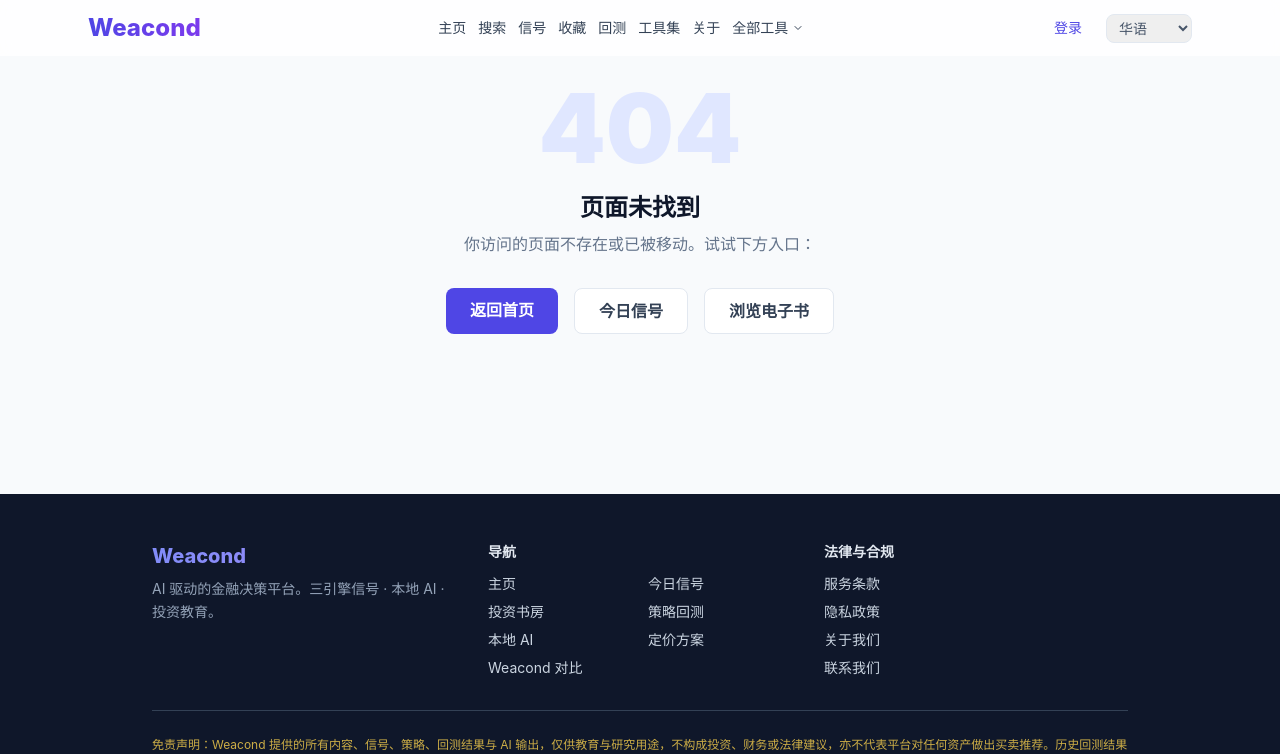
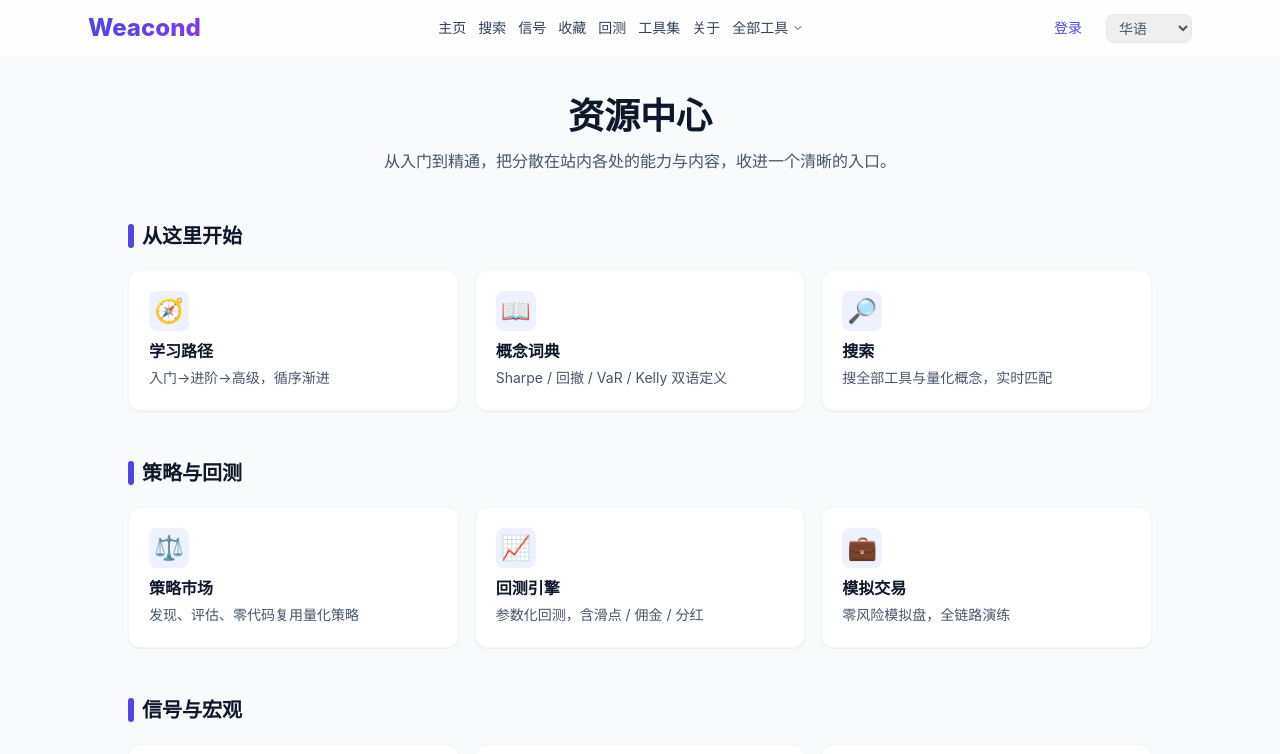
Before and after one commit to weacond/weacondwebsite, a Next.js app: page /resources in a window 1280 px wide. Before the commit this address had no page. Shown: the top 754 px of the page. Built offline with nearby package versions, Linux system fonts and the light colour scheme.

Commit message:
feat(resources): 新增双语「资源中心 / Resource Hub」页，聚合学习路径·策略市场·概念词典·投资书房·全部工具为单一可发现入口；挂入导航「More → 功能与页面」。1531/1531 测试 + build 绿，/resources 已入册。

```diff
--- a/components/Navbar.js
+++ b/components/Navbar.js
@@ -34,6 +34,7 @@ const navItems = [
   { href: "/fear", key: "fear" },
   { href: "/stresstest", key: "stresstest" },
   { href: "/learning", key: "learning" },
+  { href: "/resources", key: "resources" },
   { href: "/drawdown", key: "drawdown" },
   { href: "/system", key: "system" },
   { href: "/compound", key: "compound" },
@@ -190,6 +191,7 @@ const labels = {
     strategies: "策略市场",
     pricing: "定价",
     about: "关于",
+    resources: "资源中心",
     login: "登录",
     dashboard: "仪表盘",
     switchLang: "切换语言",
@@ -290,6 +292,7 @@ const labels = {
     strategies: "Strategies",
     pricing: "Pricing",
     about: "About",
+    resources: "Resources",
     login: "Sign In",
     dashboard: "Dashboard",
     switchLang: "Switch language",
--- /dev/null
+++ b/pages/resources.js
@@ -0,0 +1,172 @@
+"use client";
+
+import Navbar from "../components/Navbar";
+import { useLanguage } from "../contexts/LanguageContext";
+import Head from "next/head";
+import Link from "next/link";
+
+export const metadata = {
+  title: "资源中心 · 学习路径 — Weacond",
+  description:
+    "从入门到精通：学习路径、策略市场、概念词典、投资书房与全部计算工具，一站直达。",
+  robots: { index: true, follow: true },
+};
+
+// 资源中心：把已分散在 100+ 页里的能力与内容，按「买家问题」聚成单一可发现入口。
+// 全部链接指向已存在的页面（零编造），设计语言与站内一致（卡片磁贴 + 分类分块）。
+const zh = {
+  title: "资源中心",
+  subtitle: "从入门到精通，把分散在站内各处的能力与内容，收进一个清晰的入口。",
+  groups: [
+    {
+      title: "从这里开始",
+      items: [
+        { icon: "🧭", title: "学习路径", desc: "入门→进阶→高级，循序渐进", href: "/learning" },
+        { icon: "📖", title: "概念词典", desc: "Sharpe / 回撤 / VaR / Kelly 双语定义", href: "/glossary" },
+        { icon: "🔎", title: "搜索", desc: "搜全部工具与量化概念，实时匹配", href: "/search" },
+      ],
+    },
+    {
+      title: "策略与回测",
+      items: [
+        { icon: "⚖️", title: "策略市场", desc: "发现、评估、零代码复用量化策略", href: "/strategies" },
+        { icon: "📈", title: "回测引擎", desc: "参数化回测，含滑点 / 佣金 / 分红", href: "/backtest" },
+        { icon: "💼", title: "模拟交易", desc: "零风险模拟盘，全链路演练", href: "/paper" },
+      ],
+    },
+    {
+      title: "信号与宏观",
+      items: [
+        { icon: "📊", title: "三引擎信号", desc: "基本面 + 技术面 + 波动面评分", href: "/signals" },
+        { icon: "🌐", title: "宏观情绪", desc: "市场体制识别 + 风险评分", href: "/macro" },
+        { icon: "🧭", title: "市场体制", desc: "VIX · 趋势 · 收益率曲线 · 信用", href: "/regime" },
+        { icon: "🌡️", title: "恐惧指数", desc: "VIX 式恐慌度与情绪标签", href: "/fear" },
+      ],
+    },
+    {
+      title: "期权",
+      items: [
+        { icon: "⚡", title: "期权工具", desc: "IV Rank / Theta / 盈亏图", href: "/options" },
+        { icon: "🛡️", title: "卖 Put 增强", desc: "ATM Put + Gamma 对冲", href: "/putseller" },
+        { icon: "📐", title: "期权盈亏", desc: "多腿盈亏与希腊字母", href: "/options-payoff" },
+      ],
+    },
+    {
+      title: "组合与风险",
+      items: [
+        { icon: "📊", title: "组合优化", desc: "5 种配权 + 有效前沿", href: "/portfolio" },
+        { icon: "🛡️", title: "风险仪表盘", desc: "最大回撤 / VaR / CVaR", href: "/risk" },
+        { icon: "🎲", title: "蒙特卡洛", desc: "财富路径 + 终端分布", href: "/montecarlo" },
+        { icon: "🧰", title: "全部工具集", desc: "全部金融计算工具", href: "/calculators" },
+      ],
+    },
+    {
+      title: "深度阅读",
+      items: [
+        { icon: "📚", title: "投资书房", desc: "中英双语电子书", href: "/ebooks" },
+        { icon: "✅", title: "上线检查清单", desc: "逐项清除 Blocker", href: "/launchcheck" },
+      ],
+    },
+  ],
+};
+
+const en = {
+  title: "Resource Hub",
+  subtitle:
+    "From first steps to mastery — every capability and resource scattered across the site, gathered into one clear entry point.",
+  groups: [
+    {
+      title: "Start here",
+      items: [
+        { icon: "🧭", title: "Learning Path", desc: "Beginner → advanced, step by step", href: "/learning" },
+        { icon: "📖", title: "Glossary", desc: "Sharpe / drawdown / VaR / Kelly, bilingual", href: "/glossary" },
+        { icon: "🔎", title: "Search", desc: "Search every tool & concept, live matching", href: "/search" },
+      ],
+    },
+    {
+      title: "Strategies & Backtest",
+      items: [
+        { icon: "⚖️", title: "Strategy Market", desc: "Discover, evaluate, reuse zero-code strategies", href: "/strategies" },
+        { icon: "📈", title: "Backtest Engine", desc: "Parameterized, with slippage / fees / dividends", href: "/backtest" },
+        { icon: "💼", title: "Paper Trading", desc: "Risk-free full-cycle simulation", href: "/paper" },
+      ],
+    },
+    {
+      title: "Signals & Macro",
+      items: [
+        { icon: "📊", title: "Three-Engine Signals", desc: "Fundamental + technical + volatility", href: "/signals" },
+        { icon: "🌐", title: "Macro Sentiment", desc: "Regime detection + risk scoring", href: "/macro" },
+        { icon: "🧭", title: "Market Regime", desc: "VIX · trend · yield curve · credit", href: "/regime" },
+        { icon: "🌡️", title: "Fear Index", desc: "VIX-style fear gauge & mood", href: "/fear" },
+      ],
+    },
+    {
+      title: "Options",
+      items: [
+        { icon: "⚡", title: "Options", desc: "IV Rank / Theta / payoff", href: "/options" },
+        { icon: "🛡️", title: "Sell Put", desc: "ATM Put + Gamma hedge", href: "/putseller" },
+        { icon: "📐", title: "Options Payoff", desc: "Multi-leg payoff & Greeks", href: "/options-payoff" },
+      ],
+    },
+    {
+      title: "Portfolio & Risk",
+      items: [
+        { icon: "📊", title: "Portfolio Optimizer", desc: "5 weightings + efficient frontier", href: "/portfolio" },
+        { icon: "🛡️", title: "Risk Dashboard", desc: "Max drawdown / VaR / CVaR", href: "/risk" },
+        { icon: "🎲", title: "Monte Carlo", desc: "Wealth paths + terminal distribution", href: "/montecarlo" },
+        { icon: "🧰", title: "All Calculators", desc: "Every financial calculator", href: "/calculators" },
+      ],
+    },
+    {
+      title: "Go deeper",
+      items: [
+        { icon: "📚", title: "Reading Room", desc: "Bilingual e-books", href: "/ebooks" },
+        { icon: "✅", title: "Launch Checklist", desc: "Clear every blocker", href: "/launchcheck" },
+      ],
+    },
+  ],
+};
+
+export default function ResourcesPage() {
+  const { lang } = useLanguage();
+  const L = lang === "en" ? en : zh;
+  return (
+    <div className="min-h-screen bg-slate-50 font-sans text-slate-900">
+      <Head><title>{L.title}</title></Head>
+      <Navbar />
+      <section className="pt-24 pb-12 px-4">
+        <div className="max-w-5xl mx-auto text-center">
+          <h1 className="text-3xl md:text-4xl font-bold mb-3 text-slate-900">{L.title}</h1>
+          <p className="text-slate-600 max-w-2xl mx-auto leading-relaxed">{L.subtitle}</p>
+        </div>
+      </section>
+      <section className="pb-24 px-4">
+        <div className="max-w-5xl mx-auto space-y-12">
+          {L.groups.map((g, gi) => (
+            <div key={gi}>
+              <h2 className="text-xl font-bold text-slate-900 mb-5 flex items-center gap-2">
+                <span className="w-1.5 h-6 bg-indigo-600 rounded-full" />
+                {g.title}
+              </h2>
+              <div className="grid md:grid-cols-3 gap-4">
+                {g.items.map((it, i) => (
+                  <Link
+                    key={i}
+                    href={it.href}
+                    className="bg-white rounded-xl p-5 shadow-sm border border-slate-100 hover:shadow-md hover:border-indigo-200 transition-all"
+                  >
+                    <div className="text-2xl mb-2 w-10 h-10 flex items-center justify-center rounded-lg bg-indigo-50">
+                      {it.icon}
+                    </div>
+                    <h3 className="font-semibold text-slate-900 mb-1">{it.title}</h3>
+                    <p className="text-sm text-slate-600 leading-relaxed">{it.desc}</p>
+                  </Link>
+                ))}
+              </div>
+            </div>
+          ))}
+        </div>
+      </section>
+    </div>
+  );
+}
```
